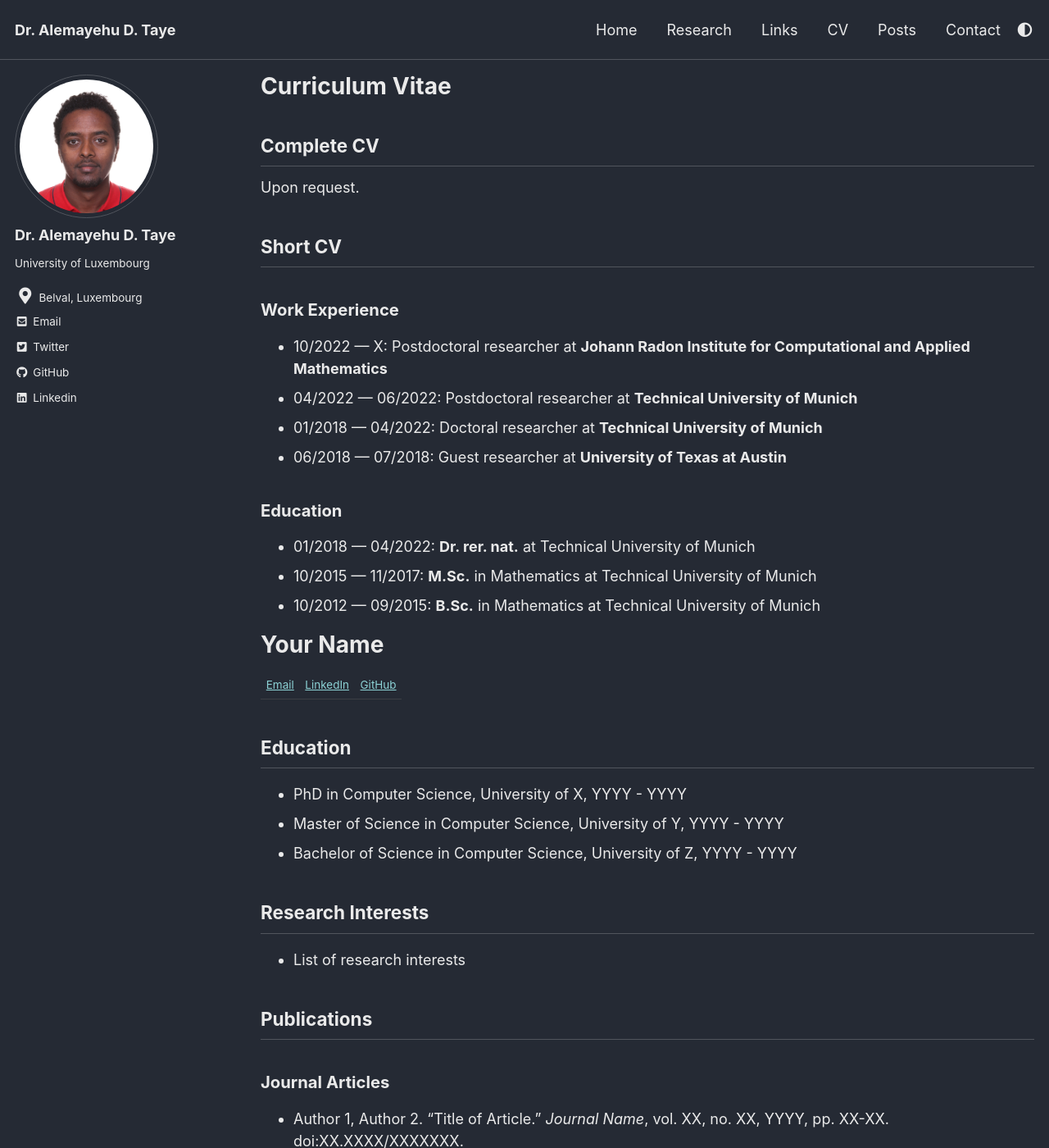
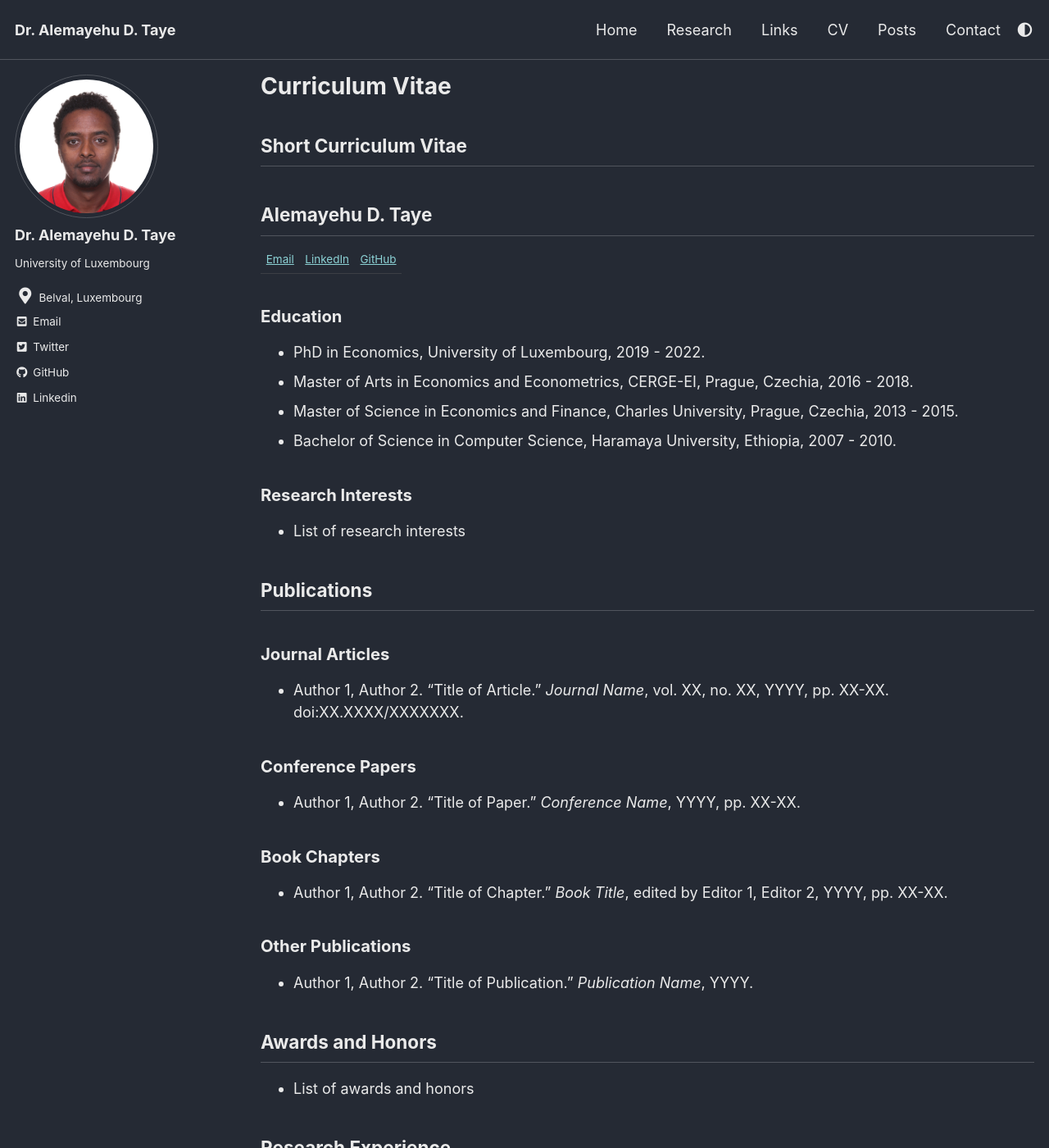
Before and after one commit to AlexTaye/AlexTAYE, a Jekyll site: the page built from _pages/CV.md, in a window 1280 px wide and 1400 px high. Shown: the whole window at 82% size. Built offline with Jekyll 4.4.1, drawn with Linux system fonts in a browser that asks for light colours; cached includes are drawn as plain includes.

Commit message:
Update CV.md

```diff
--- a/_pages/CV.md
+++ b/_pages/CV.md
@@ -10,35 +10,18 @@ toc_label: "Category"
 toc_icon: "gear"
 ---
 
-## Complete CV
+## Short Curriculum Vitae
+## Alemayehu D. Taye
 
-Upon request.
-
-## Short CV
-
-### Work Experience
-- 10/2022 — X: Postdoctoral researcher at **Johann Radon Institute for Computational and Applied Mathematics**
-- 04/2022 — 06/2022: Postdoctoral researcher at **Technical University of Munich**
-- 01/2018 — 04/2022: Doctoral researcher at **Technical University of Munich**
-- 06/2018 — 07/2018: Guest researcher at **University of Texas at Austin**
-
+[Email](mailto:alemsight@gmail.com) | [LinkedIn](https://www.linkedin.com/in/alex2446/) | [GitHub](https://github.com/alextaye)
 
 ### Education
-- 01/2018 — 04/2022: **Dr. rer. nat.** at Technical University of Munich
-- 10/2015 — 11/2017: **M.Sc.** in Mathematics at Technical University of Munich
-- 10/2012 — 09/2015: **B.Sc.** in Mathematics at Technical University of Munich
+- PhD in Economics, University of Luxembourg, 2019 - 2022.
+- Master of Arts in Economics and Econometrics, CERGE-EI, Prague, Czechia, 2016 - 2018.
+- Master of Science in Economics and Finance, Charles University, Prague, Czechia, 2013 - 2015.
+- Bachelor of Science in Computer Science, Haramaya University, Ethiopia, 2007 - 2010.
 
-# Your Name
-
-[Email](mailto:youremail@email.com) | [LinkedIn](https://www.linkedin.com/in/yourname/) | [GitHub](https://github.com/yourusername)
-
-## Education
-
-- PhD in Computer Science, University of X, YYYY - YYYY
-- Master of Science in Computer Science, University of Y, YYYY - YYYY
-- Bachelor of Science in Computer Science, University of Z, YYYY - YYYY
-
-## Research Interests
+### Research Interests
 
 - List of research interests
 
```
